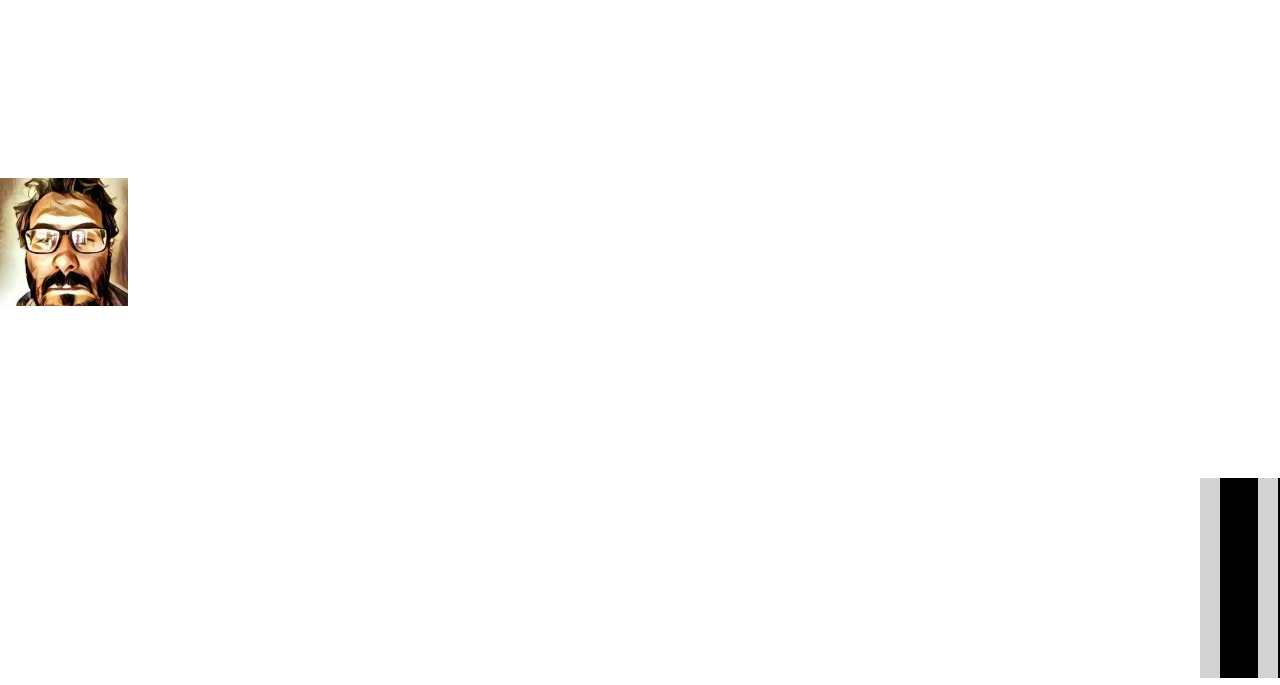
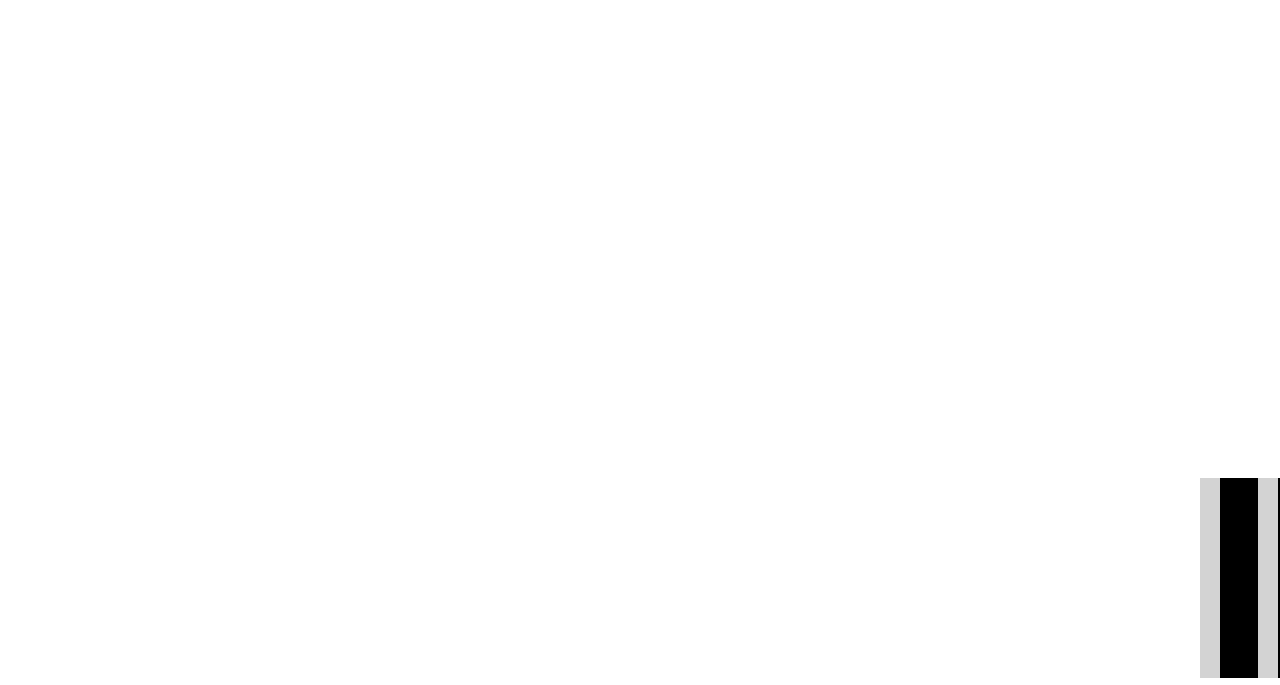
Before and after one commit to asmina18/14-03-2023-transform_translate, a plain HTML site: page index.html in a window 1280 px wide. Shown: the part 115-800 px from the top of the page. Drawn offline with Linux system fonts and the light colour scheme; a web font is replaced by a local one.

Commit message:
Opgave Transform:Translate()

```diff
--- a/css/style.css
+++ b/css/style.css
@@ -71,4 +71,6 @@ p {
 .bo{
   margin: 0 0;
   transition: all 1s ease 1s;
+  transform: translate(1300px, 300px);
+
 }
```
